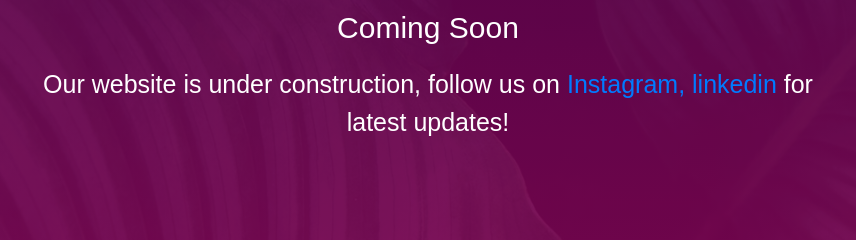
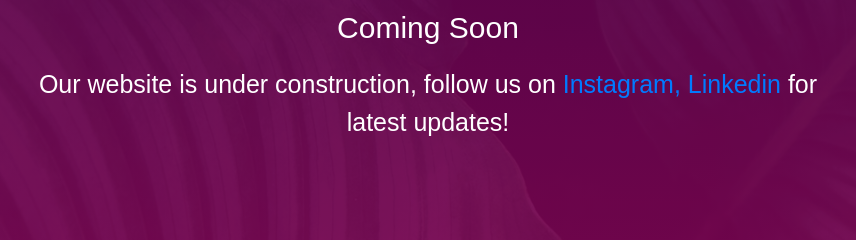
Before and after one commit to chinasaz/site-under-construction, a plain HTML site: page index.html in a window 1280 px wide. Shown: the part 352-592 px from the top of the page, 212-1068 px from the left. Drawn offline with Linux system fonts and the light colour scheme.

Commit message:
minor change

```diff
--- a/index.html
+++ b/index.html
@@ -59,7 +59,7 @@
           style="color: white; font-size: 25px; text-decoration: none"
         >
           Our website is under construction, follow us on
-          <a href="https://www.instagram.com/curasso_ig/">Instagram</a><a href="https://www.linkedin.com/company/curasso/">, linkedin</a> for
+          <a href="https://www.instagram.com/curasso_ig/">Instagram</a><a href="https://www.linkedin.com/company/curasso/">, Linkedin</a> for
           latest updates!
         </p>
 
```
